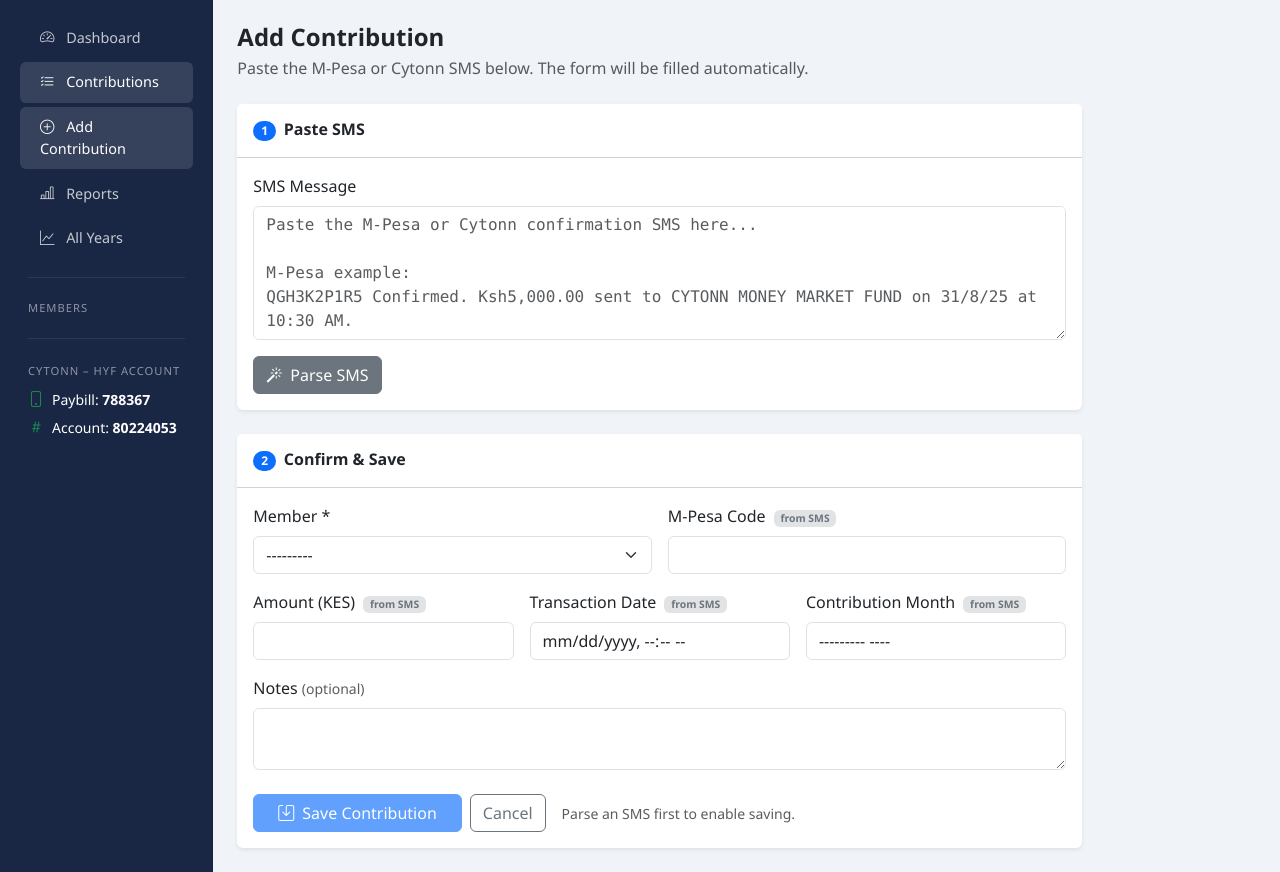
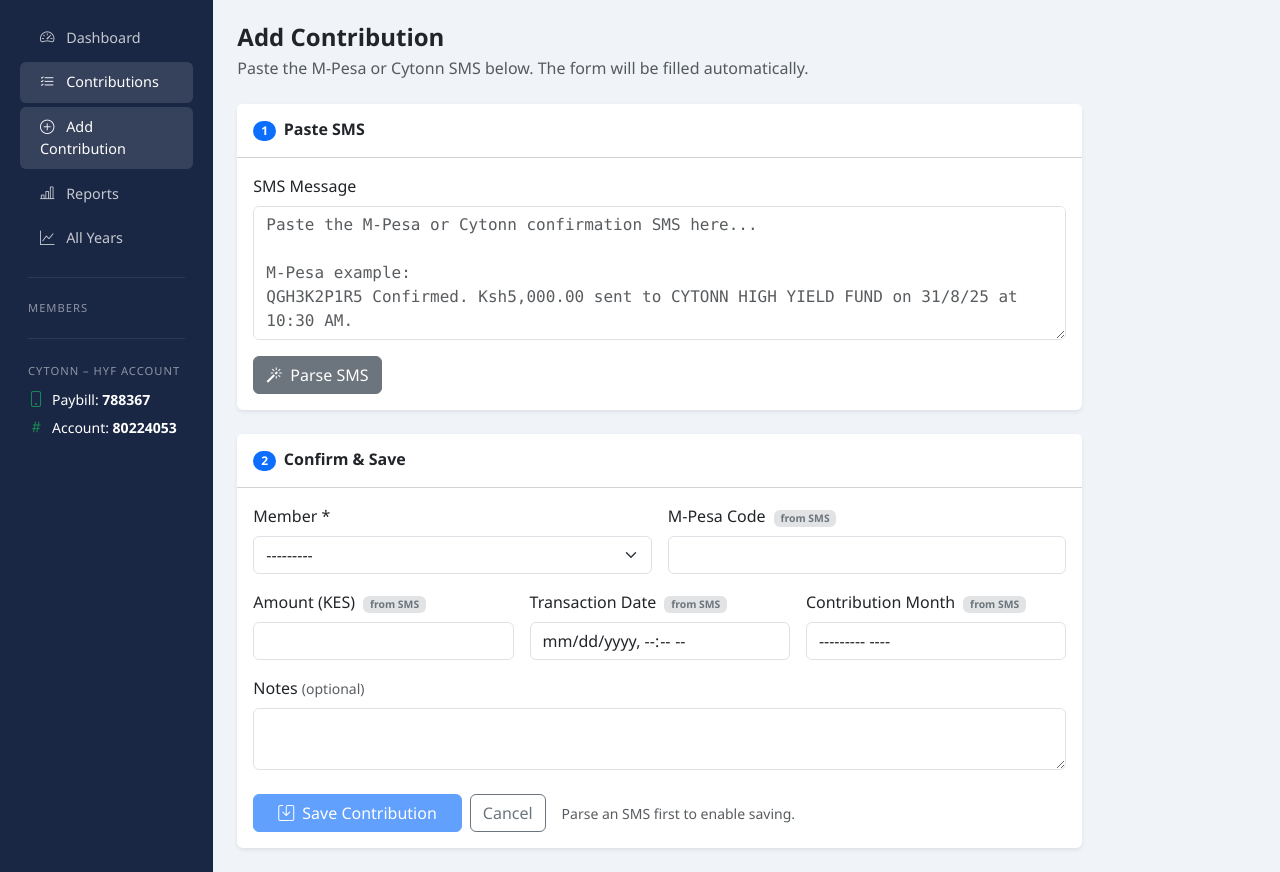
Before and after one commit to Ndolo7/bbc-chama, a Django app: page /contributions/add/ in a window 1280 px wide. Shown: the part 57-929 px from the top of the page. Run offline with Django 5.2, Linux system fonts and the light colour scheme; the visitor is signed in with stand-in values (Sample User, id 1); parts of the project's set-up code (start-up, migrations or seed data) failed here and were passed over.

Commit message:
feat: rename fund to High Yield Fund

```diff
--- a/chama/forms.py
+++ b/chama/forms.py
@@ -11,9 +11,9 @@ class SMSPasteForm(forms.Form):
             'placeholder': (
                 'Paste the M-Pesa or Cytonn SMS here...\n\n'
                 'Example (M-Pesa):\n'
-                'QGH3K2P1R5 Confirmed. Ksh5,000.00 sent to CYTONN MONEY MARKET FUND on 31/8/25 at 10:30 AM.\n\n'
+                'QGH3K2P1R5 Confirmed. Ksh5,000.00 sent to CYTONN HIGH YIELD FUND on 31/8/25 at 10:30 AM.\n\n'
                 'Example (Cytonn):\n'
-                'Your deposit of KES 5,000.00 in Cytonn Money Market Fund was successful. '
+                'Your deposit of KES 5,000.00 in Cytonn High Yield Fund was successful. '
                 'Transaction ID: CYT123456. Date: 31-Aug-2025'
             ),
         }),
--- a/chama/templates/chama/add_contribution.html
+++ b/chama/templates/chama/add_contribution.html
@@ -20,10 +20,10 @@
                         placeholder="Paste the M-Pesa or Cytonn confirmation SMS here...
 
 M-Pesa example:
-QGH3K2P1R5 Confirmed. Ksh5,000.00 sent to CYTONN MONEY MARKET FUND on 31/8/25 at 10:30 AM.
+QGH3K2P1R5 Confirmed. Ksh5,000.00 sent to CYTONN HIGH YIELD FUND on 31/8/25 at 10:30 AM.
 
 Cytonn example:
-Your deposit of KES 5,000.00 in Cytonn Money Market Fund was successful. Transaction ID: CYT123456. Date: 31-Aug-2025"></textarea>
+Your deposit of KES 5,000.00 in Cytonn High Yield Fund was successful. Transaction ID: CYT123456. Date: 31-Aug-2025"></textarea>
                 </div>
                 <button type="button" id="parse-btn" class="btn btn-secondary">
                     <i class="bi bi-magic me-2"></i>Parse SMS
```
